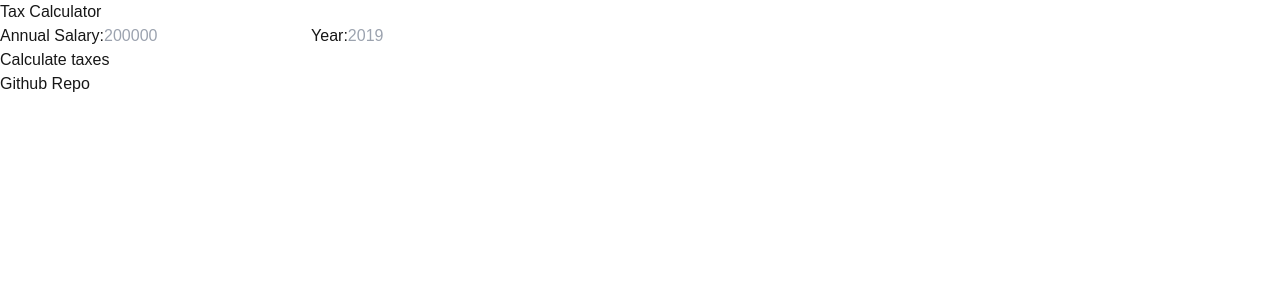
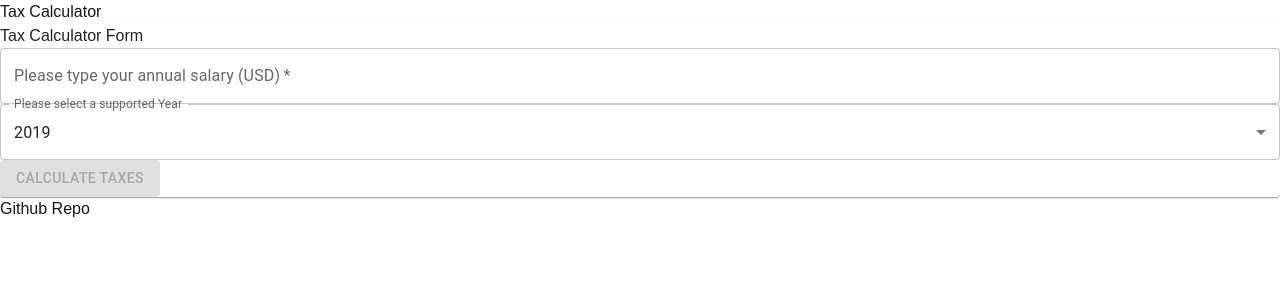
Before and after one commit to ernesto-tapia/tax-calculator, a Next.js app: page /tax-calculator in a window 1280 px wide. Shown: the top 300 px of the page. Built offline with nearby package versions, Linux system fonts and the light colour scheme; no server answers.

Commit message:
Integrate 2nd iteration of the calculator

```diff
--- a/src/app/tax-calculator/page.tsx
+++ b/src/app/tax-calculator/page.tsx
@@ -1,66 +1,81 @@
 'use client';
-import React, { useEffect, useState } from 'react';
+import React, { useState } from 'react';
+import TaxForm from './taxForm';
+import bigDecimal from 'js-big-decimal';
+import TaxBreakdown from './taxBreakdownTable';
+interface TaxBracket {
+  max?: number;
+  min: number;
+  rate: number;
+}
 
+interface FederalIncomeTax extends TaxBracket {
+  tax: string;
+  taxableAmount:number
+}
+
+export interface TaxBreakdown {
+  taxes : FederalIncomeTax[],
+  sumTaxes: number,
+  sumTaxableAmount:number
+}
+
+const defaultState = {
+  taxes:[],
+  sumTaxableAmount:0, sumTaxes:0
+}
 export default function TaxCalculator() {
-  const [taxMargins, setTaxMargins] = useState({});
-  const [annualSalary, setAnnualSalary] = useState(0);
-  const [year, setYear] = useState(2019);
+  const [taxBreakdown, setTaxBreakdown] = useState(
+    defaultState as TaxBreakdown
+  );
 
-  const getTaxMargins = async () => {
-    const apiTaxMarginsData = await fetch(
-      'http://localhost:5001/tax-calculator/tax-year/2019'
+  const getTaxBrackets = async (year: number) => {
+    const apiTaxBracketsData = await fetch(
+      `http://localhost:5001/tax-calculator/tax-year/${year}`
     );
-    const apiTaxMargins = await apiTaxMarginsData.json();
-    setTaxMargins(apiTaxMargins);
+    const apiTaxBrackets = await apiTaxBracketsData.json();
+    return apiTaxBrackets?.tax_brackets;
   };
 
-  useEffect(() => {
-    getTaxMargins();
-  }, []);
+  const calculateTaxes = (
+    brackets: TaxBracket[],
+    annualSalary: number
+  ) => {
+    let remainingIncome = annualSalary;
+    let sumTaxableAmount = 0;
+    let sumTaxes = 0;
+    const taxes = brackets.map((bracket: TaxBracket) => {
+      if (remainingIncome <= 0) return { tax: '0', ...bracket, taxableAmount:0 };
+      const limit = bracket?.max || annualSalary
+      const maxTaxableAmount = limit - bracket.min
+      const taxableAmount =  Math.min(remainingIncome,maxTaxableAmount)
+      const tax = bigDecimal.multiply(taxableAmount, bracket.rate);
+      sumTaxableAmount += Number(taxableAmount);
+      sumTaxes += Number(tax)
+      remainingIncome -= taxableAmount
 
-  const handleSalaryChange = (value: string) => {
-    setAnnualSalary(Number(value));
+
+      return {
+        tax: tax,
+        taxableAmount: taxableAmount,
+        ...bracket,
+      };
+    });
+    return {taxes,sumTaxableAmount, sumTaxes};
   };
 
-  const labelClass = 'block mb-2 mt-2 text-sm font-medium text-gray-500';
-  const textInputClass =
-    'shadow-sm bg-gray-50 border border-gray-300 text-gray-900 text-sm rounded-lg focus:ring-blue-500 focus:border-blue-500 block w-full p-2.5';
+  const handleSubmit = async (year: number, annualSalary: number) => {
+    const taxBrackets = await getTaxBrackets(year);
+    const taxBreakdowns = calculateTaxes(taxBrackets, annualSalary);
+    setTaxBreakdown(taxBreakdowns);
+  };
+
   return (
     <>
-      <div className='max-w-sm mx-auto p-2 shadow-2xl rounded-lg'>
-        <div className='mb-5'>
-          <label className={labelClass}>Annual Salary:</label>
-          <input
-            onChange={(event) => {
-              handleSalaryChange(event.target.value);
-            }}
-            type='annualSalary'
-            id='year'
-            className={textInputClass}
-            placeholder='200000'
-            required
-          />
-          <label className={labelClass}>Year:</label>
-          <input
-            onChange={(event) => {
-              handleSalaryChange(event.target.value);
-            }}
-            type='year'
-            id='year'
-            className={textInputClass}
-            placeholder='2019'
-            required
-          />
-        </div>
-        <div className='container flex flex-col items-center'>
-          <button
-            className=' text-white bg-blue-700 hover:bg-blue-800 focus:ring-4 focus:outline-none focus:ring-blue-300 font-medium rounded-lg text-sm px-5 py-2.5 text-center'
-            onClick={() => {}}
-          >
-            Calculate taxes
-          </button>
-        </div>
-      </div>
+      <TaxForm handleSubmit={handleSubmit} />
+      {taxBreakdown?.taxes.length > 0 && (
+        <TaxBreakdown taxBreakdown={taxBreakdown} />
+      )}
     </>
   );
 }
--- /dev/null
+++ b/src/app/tax-calculator/taxBreakdownTable.tsx
@@ -0,0 +1,67 @@
+import {
+  Paper,
+  Table,
+  TableBody,
+  TableCell,
+  TableHead,
+  TableRow,
+} from '@mui/material';
+import { TaxBreakdown } from './page';
+
+const HEADERS = Object.freeze(['Bracket', 'Tax Rate', 'Taxable Amount', 'Tax']);
+
+interface TaxBreakdownProps {
+  taxBreakdown: TaxBreakdown;
+}
+
+export default function TaxBreakdownTable({
+  taxBreakdown: { taxes, sumTaxableAmount, sumTaxes },
+}: TaxBreakdownProps) {
+  const getTaxableAmountLabel = (min: number, max: number | undefined) => {
+    return `From $${min} ${max ? `to $${max}` : 'onwards'}`;
+  };
+
+  const convertIntoCurrency = (value: string | number) => {
+    return Number(value).toLocaleString('en-US', {
+      style: 'currency',
+      currency: 'USD',
+      maximumFractionDigits: 2,
+      roundingMode:'ceil'
+    });
+  };
+  return (
+    <div className='max-w-3xl mx-auto mt-5'>
+      <Paper>
+        <div className='container flex flex-col justify-between p-4'>
+          <Table sx={{ minWidth: '50vw' }}>
+            <TableHead>
+              {HEADERS.map((label) => (
+                <TableCell key={label}>{label}</TableCell>
+              ))}
+            </TableHead>
+            <TableBody>
+              {taxes.map((bracket) => (
+                <TableRow key={bracket.min}>
+                  <TableCell>
+                    {getTaxableAmountLabel(bracket.min, bracket?.max)}
+                  </TableCell>
+                  <TableCell>{bracket.rate}</TableCell>
+                  <TableCell>
+                    {convertIntoCurrency(bracket.taxableAmount || 0)}
+                  </TableCell>
+                  <TableCell>{convertIntoCurrency(bracket.tax)}</TableCell>
+                </TableRow>
+              ))}
+              <TableRow>
+                <TableCell>Total</TableCell>
+                <TableCell></TableCell>
+                <TableCell>{convertIntoCurrency(sumTaxableAmount)}</TableCell>
+                <TableCell>{convertIntoCurrency(sumTaxes)}</TableCell>
+              </TableRow>
+            </TableBody>
+          </Table>
+        </div>
+      </Paper>
+    </div>
+  );
+}
--- /dev/null
+++ b/src/app/tax-calculator/taxForm.tsx
@@ -0,0 +1,85 @@
+import React, { useState } from 'react';
+import { TextField, MenuItem, Button, Paper } from '@mui/material';
+const AVAILABLE_YEARS = Object.freeze([
+  {
+    value: '2019',
+    label: '2019',
+  },
+  {
+    value: '2020',
+    label: '2020',
+  },
+  {
+    value: '2021',
+    label: '2021',
+  },
+  { value: '2022', label: '2022' },
+]);
+
+interface TaxFormProps {
+  handleSubmit: (year: number, annualSalary: number) => Promise<void>;
+}
+export default function TaxForm({ handleSubmit }: TaxFormProps) {
+  const [annualSalary, setAnnualSalary] = useState(0);
+  const [year, setYear] = useState(2019);
+
+  const handleSalaryChange = (value: string) => {
+    setAnnualSalary(Number(value));
+  };
+
+  const handleYearChange = (value: string) => {
+    setYear(Number(value));
+  };
+
+  return (
+    <div className='max-w-md mx-auto'>
+      <Paper>
+        <div className='container flex flex-col justify-between p-4'>
+          <div className='mb-5'>
+            <h1>Tax Calculator Form</h1>
+          </div>
+          <div className='m-2'>
+            <TextField
+              id='annual-salary-input'
+              required
+              label='Please type your annual salary (USD)'
+              type='number'
+              inputProps={{ step: 1000 }}
+              fullWidth
+              onChange={(event: React.ChangeEvent<HTMLInputElement>) =>
+                handleSalaryChange(event.currentTarget.value)
+              }
+            />
+          </div>
+          <div className='m-2'>
+            <TextField
+              id='year-selector'
+              label='Please select a supported Year'
+              fullWidth
+              select
+              onChange={(event: React.ChangeEvent<HTMLInputElement>) =>
+                handleYearChange(event.target.value)
+              }
+              defaultValue={2019}
+            >
+              {AVAILABLE_YEARS.map((option) => (
+                <MenuItem key={option.value} value={option.value}>
+                  {option.label}
+                </MenuItem>
+              ))}
+            </TextField>
+          </div>
+          <div className='container flex flex-col items-center'>
+            <Button
+              variant='contained'
+              disabled={!annualSalary}
+              onClick={() => handleSubmit(year, annualSalary)}
+            >
+              Calculate Taxes
+            </Button>
+          </div>
+        </div>
+      </Paper>
+    </div>
+  );
+}
```
